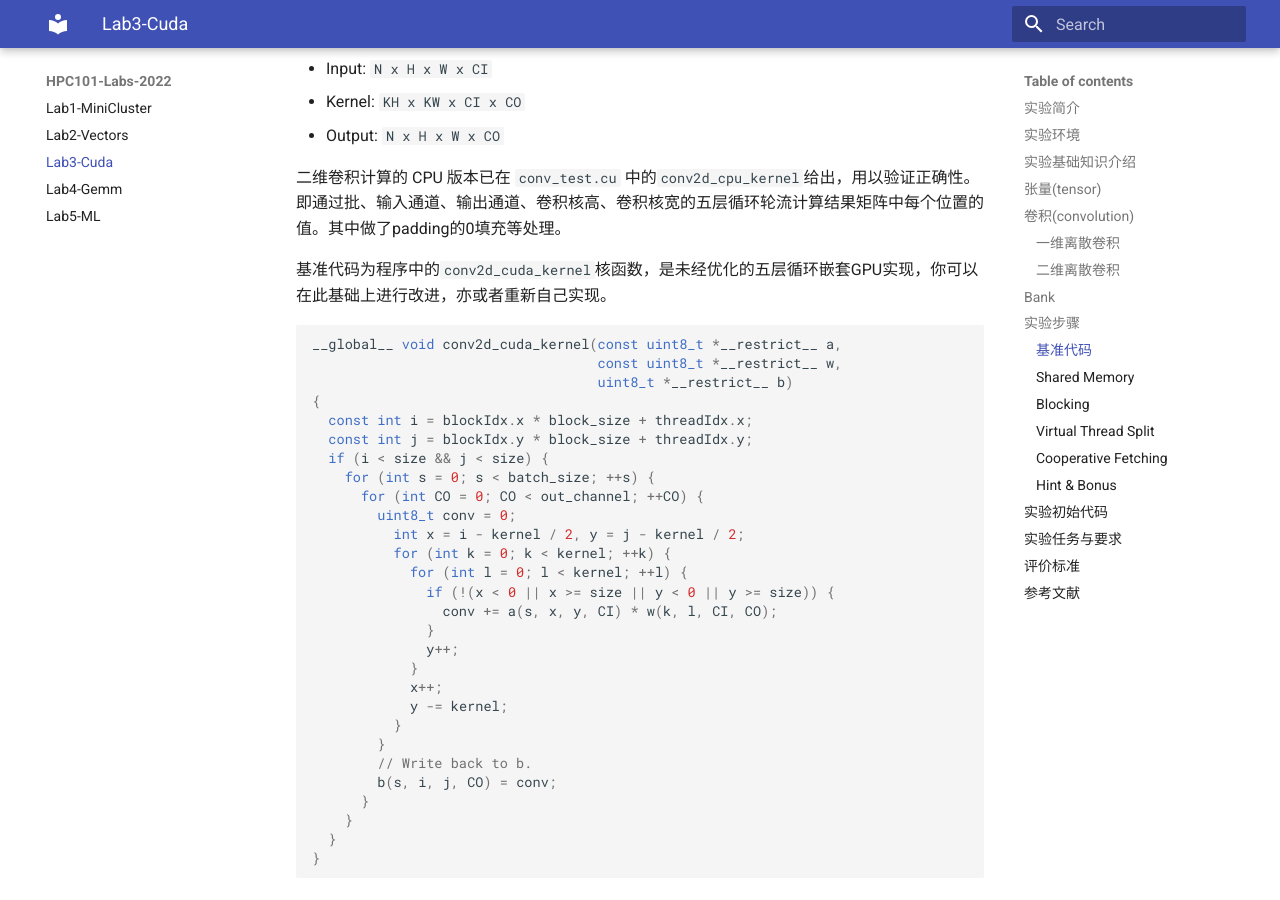
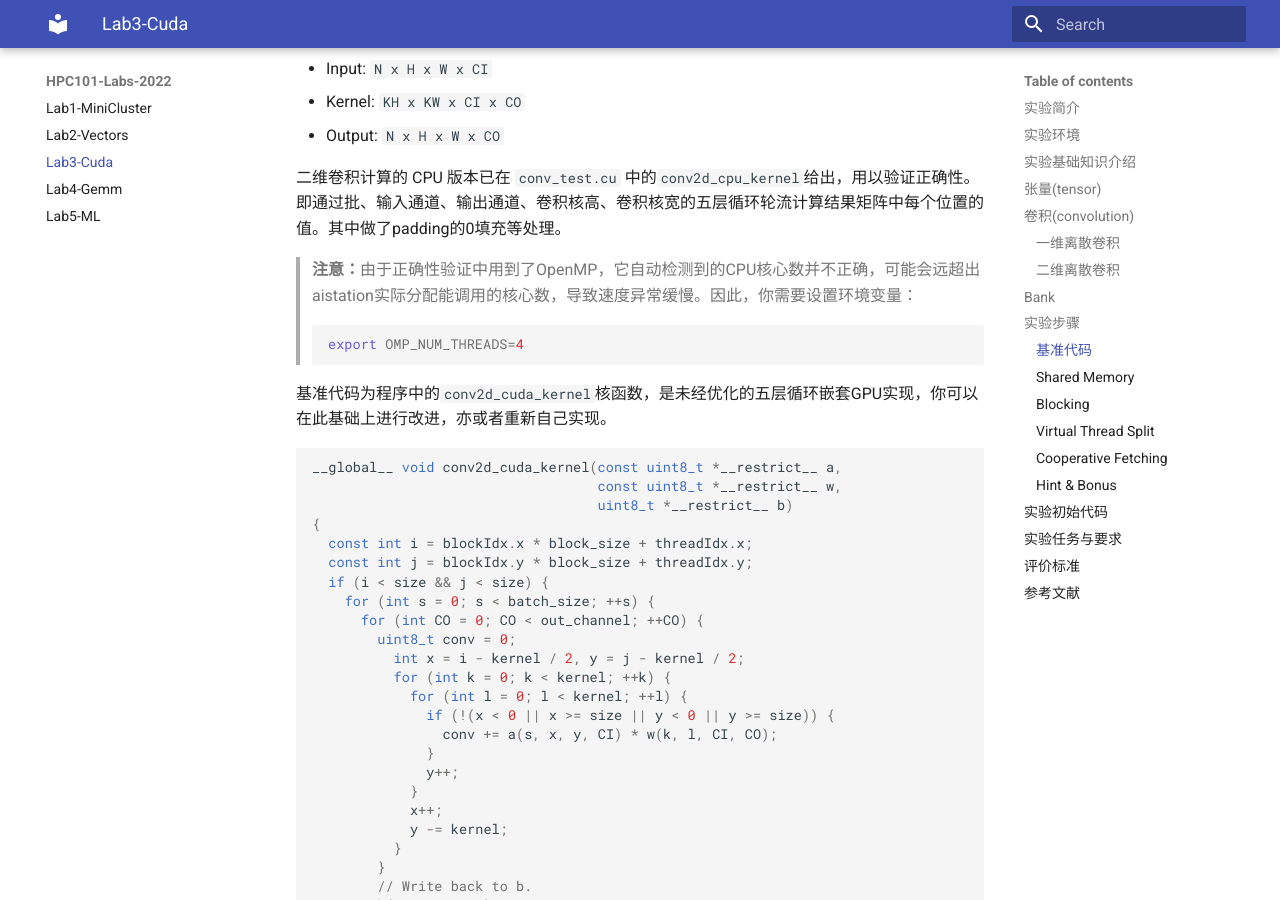
Before and after one commit to ZJUSCT/HPC101-Labs-2022, an MkDocs documentation site: the page built from docs/Lab3-Cuda/index.md, in a window 1280 px wide and 900 px high, scrolled down 3592 px. Built offline with MkDocs 1.6.1 and Material for MkDocs 9.7.7, drawn with Linux system fonts in a browser that asks for light colours.

Commit message:
Add omp threads tip

````diff
--- a/docs/Lab3-Cuda/index.md
+++ b/docs/Lab3-Cuda/index.md
@@ -106,8 +106,13 @@ MEM[8]    MEM[9]    MEM[10]   MEM[11]
 - Kernel: `KH x KW x CI x CO`
 - Output: `N x H x W x CO`
 
+二维卷积计算的 CPU 版本已在 `conv_test.cu` 中的`conv2d_cpu_kernel`给出，用以验证正确性。即通过批、输入通道、输出通道、卷积核高、卷积核宽的五层循环轮流计算结果矩阵中每个位置的值。其中做了padding的0填充等处理。
 
-二维卷积计算的 CPU 版本已在 `conv_test.cu` 中的`conv2d_cpu_kernel`给出，用以验证正确性。即通过批、输入通道、输出通道、卷积核高、卷积核宽的五层循环轮流计算结果矩阵中每个位置的值。其中做了padding的0填充等处理。
+> **注意：**由于正确性验证中用到了OpenMP，它自动检测到的CPU核心数并不正确，可能会远超出aistation实际分配能调用的核心数，导致速度异常缓慢。因此，你需要设置环境变量：
+>
+> ```shell
+> export OMP_NUM_THREADS=4
+> ```
 
 基准代码为程序中的`conv2d_cuda_kernel`核函数，是未经优化的五层循环嵌套GPU实现，你可以在此基础上进行改进，亦或者重新自己实现。
 
````
